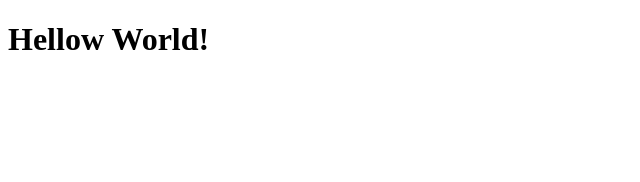
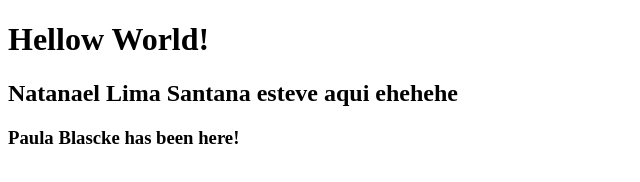
Before and after one commit to igorMSoares/mock-static-site, a plain HTML site: page index.html in a window 1280 px wide. Shown: the whole page, without its empty margins (0-640 px from the left). Drawn offline with Linux system fonts and the light colour scheme.

Commit message:
Atualiza index.html (#3)
* Altera titulo do site

* Comentario do Natanael

* Atualiza index.html

---------

Co-authored-by: natanaelsantana <natanael.santana@outlook.com.br>
Co-authored-by: paulablascke <131275205+paulablascke@users.noreply.github.com>

```diff
--- a/index.html
+++ b/index.html
@@ -1,11 +1,16 @@
 <!DOCTYPE html>
 <html lang="en">
+
 <head>
 	<meta charset="UTF-8">
 	<meta name="viewport" content="width=device-width, initial-scale=1.0">
 	<title>Mock Site</title>
 </head>
+
 <body>
-<h1>Hellow World!</h1>
+	<h1>Hellow World!</h1>
+	<h2>Natanael Lima Santana esteve aqui ehehehe</h2>
+	<h3>Paula Blascke has been here!</h3>
 </body>
+
 </html>
```
